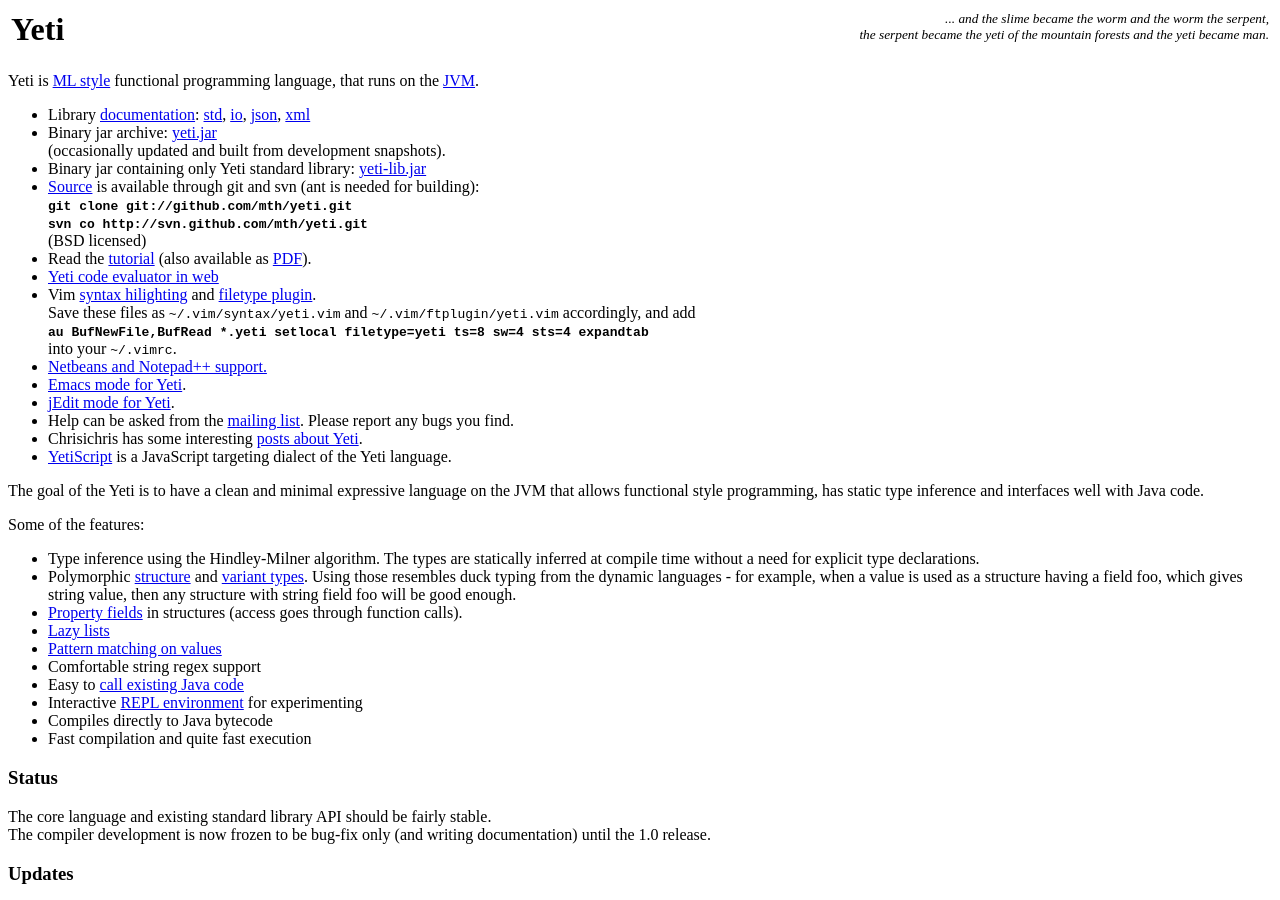
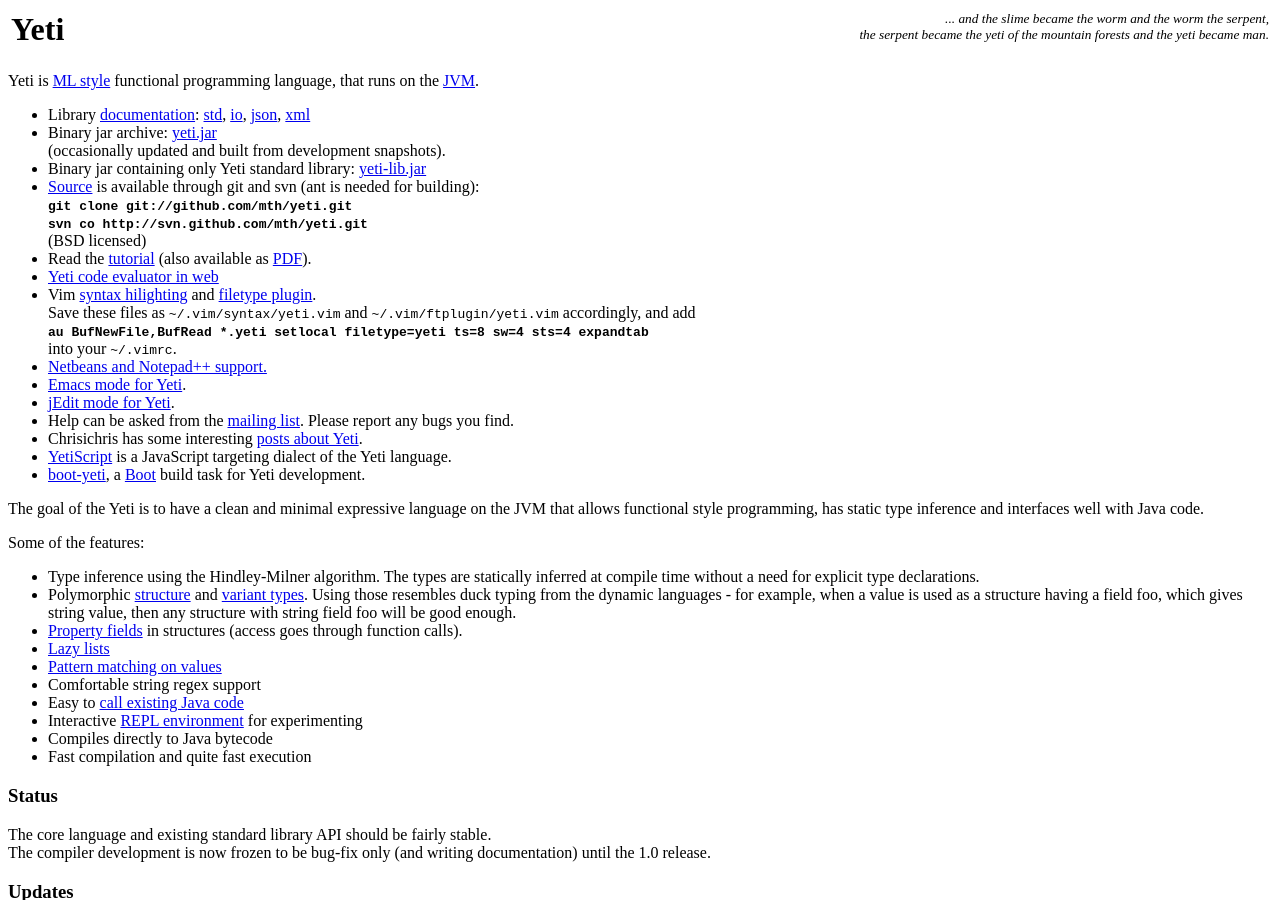
Before and after one commit to mth/mth.github.com, a Jekyll site: the page built from yeti/index.html, in a window 1280 px wide and 900 px high. Built offline with Jekyll 4.4.1, drawn with Linux system fonts in a browser that asks for light colours; Markdown is read by kramdown in place of the engine named in the settings.

Commit message:
added boot-yeti link

```diff
--- a/yeti/index.html
+++ b/yeti/index.html
@@ -38,6 +38,7 @@
 Please report any bugs you find.
 <li>Chrisichris has some interesting <a href="http://chrisichris.wordpress.com/category/yeti/">posts about Yeti</a>.
 <li><a href="https://github.com/chrisichris/yetiscript">YetiScript</a> is a JavaScript targeting dialect of the Yeti language.
+<li><a href="https://github.com/alandipert/boot-yeti">boot-yeti</a>, a <a href="http://boot-clj.com/">Boot</a> build task for Yeti development.
 </ul>
 The goal of the Yeti is to have a clean and minimal expressive language on the JVM that allows functional style programming, has static type inference and interfaces well with Java code.
 <p>
```
